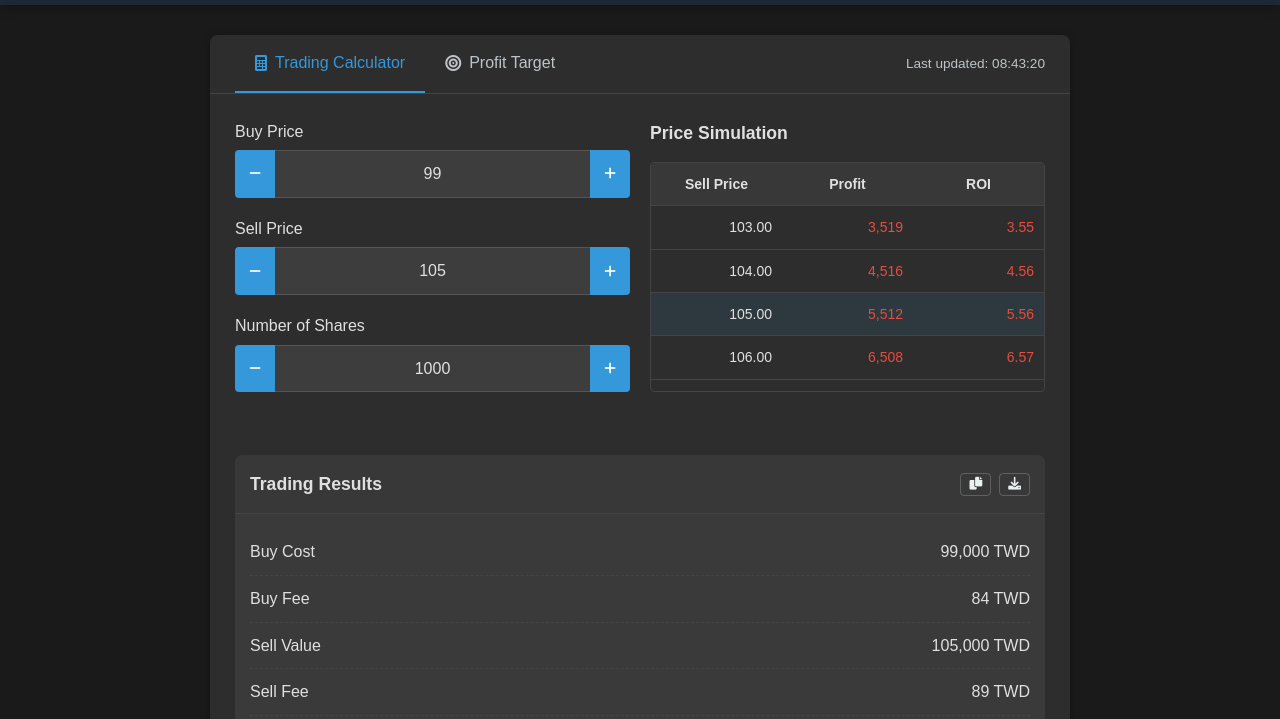
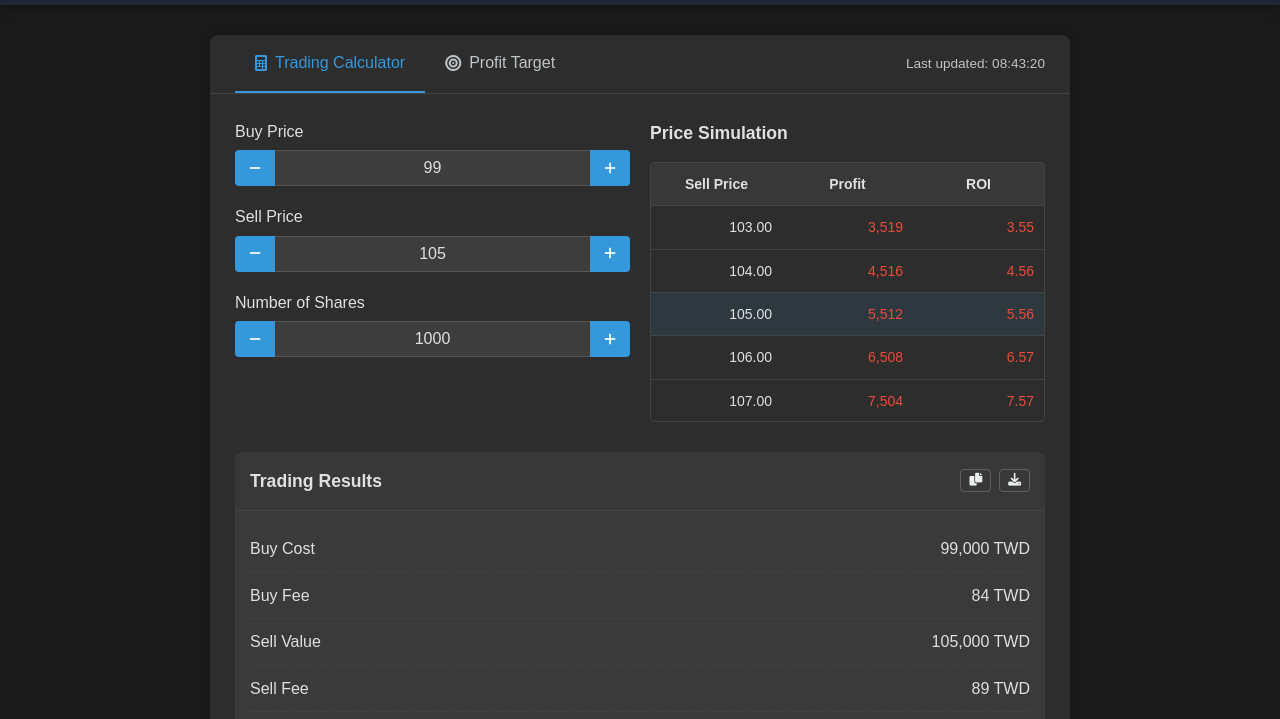
Before and after one commit to sakujjjj/StockCalculator, a plain HTML site: page index.html in a window 1280 px wide. Both pictures are taken after a click on the button 255 px from the left and 255 px from the top of the page. Shown: the part 81-800 px from the top of the page. Drawn offline with Linux system fonts and the light colour scheme.

Commit message:
ver1.0.0

```diff
--- a/index.html
+++ b/index.html
@@ -51,7 +51,7 @@
                                     <button class="value-control decrease">
                                         <i class="fas fa-minus"></i>
                                     </button>
-                                    <div class="value-display" id="buy-price">100</div>
+                                    <input type="number" id="buy-price" value="100" step="1">
                                     <button class="value-control increase">
                                         <i class="fas fa-plus"></i>
                                     </button>
@@ -64,7 +64,7 @@
                                     <button class="value-control decrease">
                                         <i class="fas fa-minus"></i>
                                     </button>
-                                    <div class="value-display" id="sell-price">105</div>
+                                    <input type="number" id="sell-price" value="105" step="1">
                                     <button class="value-control increase">
                                         <i class="fas fa-plus"></i>
                                     </button>
@@ -77,7 +77,7 @@
                                     <button class="value-control decrease">
                                         <i class="fas fa-minus"></i>
                                     </button>
-                                    <div class="value-display" id="shares">1000</div>
+                                    <input type="number" id="shares" value="1000">
                                     <button class="value-control increase">
                                         <i class="fas fa-plus"></i>
                                     </button>
@@ -161,7 +161,7 @@
                             <button class="value-control decrease">
                                 <i class="fas fa-minus"></i>
                             </button>
-                            <div class="value-display" id="current-price">100</div>
+                            <input type="number" id="current-price" value="100" step="1">
                             <button class="value-control increase">
                                 <i class="fas fa-plus"></i>
                             </button>
@@ -174,7 +174,7 @@
                             <button class="value-control decrease">
                                 <i class="fas fa-minus"></i>
                             </button>
-                            <div class="value-display" id="target-profit">5</div>
+                            <input type="number" id="target-profit" value="5" step="0.1">
                             <button class="value-control increase">
                                 <i class="fas fa-plus"></i>
                             </button>
@@ -187,7 +187,7 @@
                             <button class="value-control decrease">
                                 <i class="fas fa-minus"></i>
                             </button>
-                            <div class="value-display" id="target-shares">1000</div>
+                            <input type="number" id="target-shares" value="1000">
                             <button class="value-control increase">
                                 <i class="fas fa-plus"></i>
                             </button>
@@ -283,7 +283,7 @@
             </div>
             <div class="modal-body">
                 <p data-lang-key="about-text">This calculator is designed to help stock traders in Taiwan calculate potential profits and losses from their trades. It includes features for calculating transaction fees, taxes, and return on investment.</p>
-                <p data-lang-key="about-inspiration">Inspired by stock.epoch.tw</p>
+                <p data-lang-key="about-design">Design by Jack Ku</p>
                 <p data-lang-key="about-version">Version: 1.0.0</p>
             </div>
         </div>
--- a/script.js
+++ b/script.js
@@ -89,7 +89,7 @@ document.addEventListener('DOMContentLoaded', function() {
             "instruction-5": "使用頂部的語言按鈕切換英文和中文。",
             "formula": "計算公式",
             "about-text": "這個計算器專為台灣股票交易者設計，幫助計算交易的潛在盈虧。包含各種手續費、稅金和投資報酬率的計算功能。",
-            "about-inspiration": "靈感來源：stock.epoch.tw",
+            "about-design": "Design by Jack Ku",
             "about-version": "版本：1.0.0",
             "last-update": "最後更新"
         }
@@ -124,32 +124,30 @@ document.addEventListener('DOMContentLoaded', function() {
     // Value controls (increase/decrease buttons)
     document.querySelectorAll('.value-control').forEach(button => {
         button.addEventListener('click', function() {
-            const valueDisplay = this.parentElement.querySelector('.value-display');
-            const id = valueDisplay.id;
-            let value = parseInt(valueDisplay.textContent) || 0;
-            const step = id === 'shares' ? 100 : 1;
+            const input = this.parentElement.querySelector('input');
+            const step = parseFloat(input.getAttribute('step') || 1);
 
             if (this.classList.contains('increase')) {
-                value += step;
+                input.value = (parseFloat(input.value) || 0) + step;
             } else {
-                value = Math.max(0, value - step);
+                input.value = Math.max(0, (parseFloat(input.value) || 0) - step);
             }
 
-            valueDisplay.textContent = value;
-
-            // Recalculate results
-            calculateTrade();
-            updatePriceSimulation();
+            // Trigger input event to recalculate
+            input.dispatchEvent(new Event('input'));
         });
     });
 
-    // Attach event listeners for custom options
+    // Input event listeners for auto-update
+    const buyPriceInput = document.getElementById('buy-price');
+    const sellPriceInput = document.getElementById('sell-price');
+    const sharesInput = document.getElementById('shares');
     const tradeTypeSelect = document.getElementById('trade-type');
     const feeDiscountInput = document.getElementById('fee-discount');
     const minFeeInput = document.getElementById('min-fee');
 
-    // Attach event listeners for settings
-    [tradeTypeSelect, feeDiscountInput, minFeeInput].forEach(input => {
+    // Attach event listeners to all inputs for dynamic calculation
+    [buyPriceInput, sellPriceInput, sharesInput, tradeTypeSelect, feeDiscountInput, minFeeInput].forEach(input => {
         input.addEventListener('input', function() {
             calculateTrade();
             updatePriceSimulation();
@@ -157,24 +155,12 @@ document.addEventListener('DOMContentLoaded', function() {
     });
 
     // For profit target tab
-    document.querySelectorAll('#profit-goal .value-control').forEach(button => {
-        button.addEventListener('click', function() {
-            const valueDisplay = this.parentElement.querySelector('.value-display');
-            const id = valueDisplay.id;
-            let value = parseInt(valueDisplay.textContent) || 0;
-            const step = id === 'target-shares' ? 100 : id === 'target-profit' ? 0.1 : 1;
+    const currentPriceInput = document.getElementById('current-price');
+    const targetProfitInput = document.getElementById('target-profit');
+    const targetSharesInput = document.getElementById('target-shares');
 
-            if (this.classList.contains('increase')) {
-                value += step;
-            } else {
-                value = Math.max(0, value - step);
-            }
-
-            valueDisplay.textContent = value;
-
-            // Recalculate results
-            calculateProfitTarget();
-        });
+    [currentPriceInput, targetProfitInput, targetSharesInput].forEach(input => {
+        input.addEventListener('input', calculateProfitTarget);
     });
 
     // Theme switching
@@ -214,10 +200,10 @@ document.addEventListener('DOMContentLoaded', function() {
 
     // Trading calculation function
     function calculateTrade() {
-        // Get values from display elements
-        const buyPrice = parseInt(document.getElementById('buy-price').textContent) || 0;
-        const sellPrice = parseInt(document.getElementById('sell-price').textContent) || 0;
-        const shares = parseInt(document.getElementById('shares').textContent) || 0;
+        // Get input values
+        const buyPrice = parseFloat(buyPriceInput.value) || 0;
+        const sellPrice = parseFloat(sellPriceInput.value) || 0;
+        const shares = parseInt(sharesInput.value) || 0;
         const tradeType = tradeTypeSelect.value;
         const feeDiscount = parseFloat(feeDiscountInput.value) || 0.6;
         const minFee = parseFloat(minFeeInput.value) || 20;
@@ -258,10 +244,9 @@ document.addEventListener('DOMContentLoaded', function() {
 
     // Update price simulation table
     function updatePriceSimulation() {
-        // Get values from display elements
-        const buyPrice = parseInt(document.getElementById('buy-price').textContent) || 0;
-        const sellPrice = parseInt(document.getElementById('sell-price').textContent) || 0;
-        const shares = parseInt(document.getElementById('shares').textContent) || 0;
+        const buyPrice = parseFloat(buyPriceInput.value) || 0;
+        const sellPrice = parseFloat(sellPriceInput.value) || 0;
+        const shares = parseInt(sharesInput.value) || 0;
         const tradeType = tradeTypeSelect.value;
         const feeDiscount = parseFloat(feeDiscountInput.value) || 0.6;
         const minFee = parseFloat(minFeeInput.value) || 20;
@@ -321,9 +306,9 @@ document.addEventListener('DOMContentLoaded', function() {
 
     // Profit target calculation function
     function calculateProfitTarget() {
-        const currentPrice = parseInt(document.getElementById('current-price').textContent) || 0;
-        const targetProfit = parseFloat(document.getElementById('target-profit').textContent) || 0;
-        const shares = parseInt(document.getElementById('target-shares').textContent) || 0;
+        const currentPrice = parseFloat(currentPriceInput.value) || 0;
+        const targetProfit = parseFloat(targetProfitInput.value) || 0;
+        const shares = parseInt(targetSharesInput.value) || 0;
         const tradeType = tradeTypeSelect.value;
         const feeDiscount = parseFloat(feeDiscountInput.value) || 0.6;
         const minFee = parseFloat(minFeeInput.value) || 20;
--- a/styles.css
+++ b/styles.css
@@ -298,6 +298,16 @@ input[type="number"] {
     border-radius: 0;
     background-color: var(--input-bg);
     color: var(--text-color);
+    text-align: center;
+    -moz-appearance: textfield;
+    border-left: none;
+    border-right: none;
+}
+
+input[type="number"]::-webkit-outer-spin-button,
+input[type="number"]::-webkit-inner-spin-button {
+    -webkit-appearance: none;
+    margin: 0;
 }
 
 input[type="number"]:focus {
@@ -690,7 +700,7 @@ footer {
     border-radius: 4px;
     overflow-y: auto;
     flex-grow: 1;
-    height: 230px;
+    height: 260px;
 }
 
 /* Results Container - Positioned below */
@@ -726,3 +736,22 @@ footer {
     border-left: none;
     border-right: none;
 }
+
+/* 確保在各種螢幕尺寸下都能正確顯示5筆數據 */
+@media (max-height: 950px) {
+    .price-simulation-section {
+        height: auto;
+    }
+
+    .table-container {
+        height: 260px;
+    }
+
+    input[type="number"] {
+        padding: 8px 5px;
+    }
+
+    .form-group {
+        margin-bottom: 10px;
+    }
+}
```
